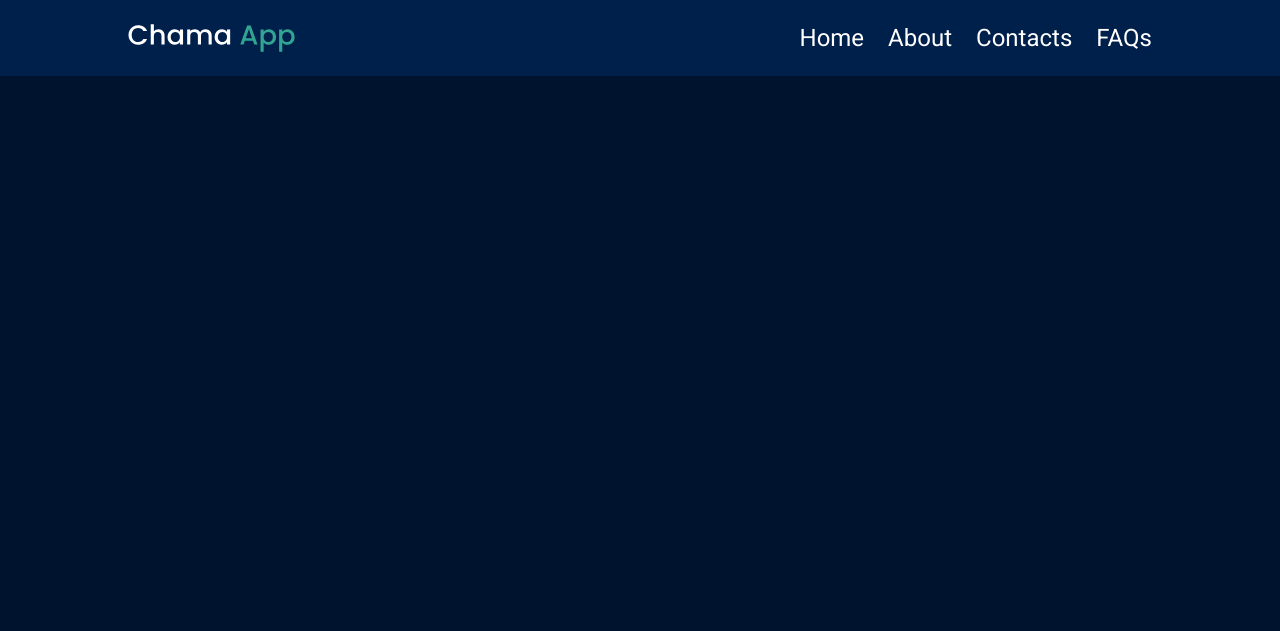
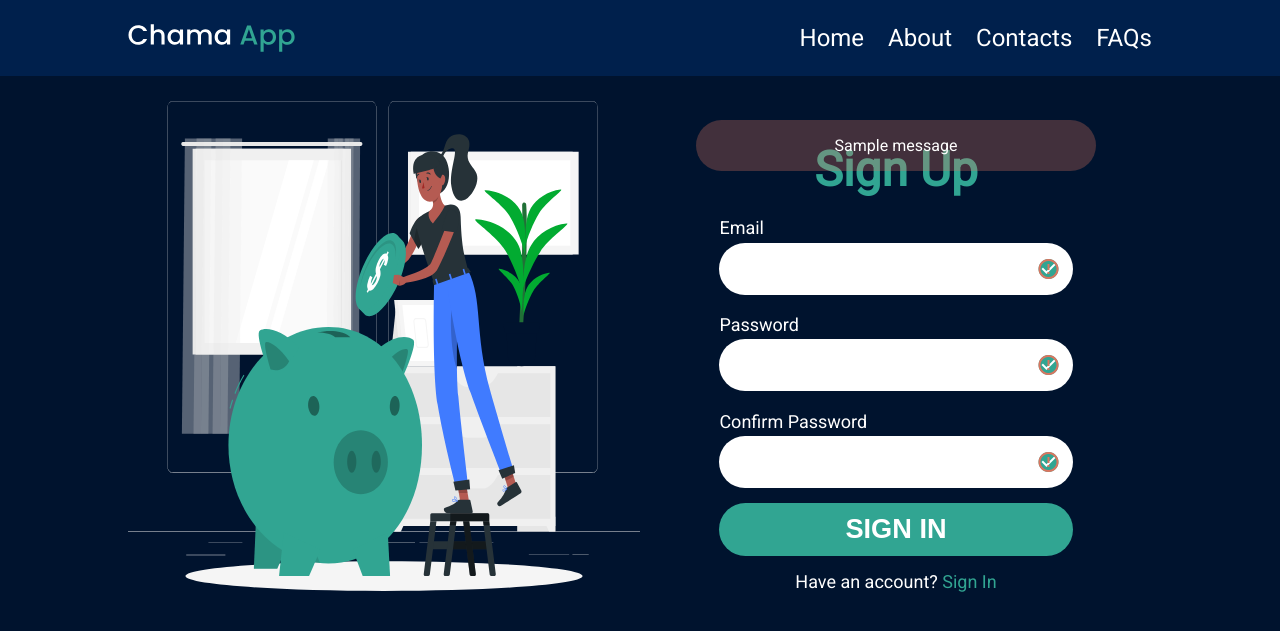
Before and after one commit to Gibson-Gichuru/Table-Banking-chama-, a Flask app: page /join in a window 1280 px wide. Shown: the top 631 px of the page. Run offline with Flask 2, Linux system fonts and the light colour scheme; tables that the repository leaves empty hold one stand-in row (values such as "Sample post"); one stand-in notice (Sample message) is shown.

Commit message:
register password reset template ui remake

```diff
--- a/app/main/form.py
+++ b/app/main/form.py
@@ -33,16 +33,6 @@ class RegistrationForm(FlaskForm):
     )
 
     password2 = PasswordField("confirm password", validators=[DataRequired()])
-
-    phonenumber = StringField("PhoneNumber", validators = [
-
-        DataRequired(),
-        Regexp(
-            "^(\+?254|0)(7)([0-9]{8})$",
-            0,
-            "Invalid Phonenumber format"
-        )
-    ])
 
     submit = SubmitField("Register")
 
--- a/app/main/views.py
+++ b/app/main/views.py
@@ -41,6 +41,7 @@ def login():
             return redirect(next)
 
         else:
+
             flash("Invalid Email or Password")
 
     return render_template('auth/login.html', form = form)
@@ -67,7 +68,6 @@ def join():
         user.email = form.email.data
         user.username = form.username.data
         user.password = form.password.data
-        user.phone_number = form.phonenumber.data
 
         db.session.add(user)
 
@@ -167,6 +167,12 @@ def unconfirmed():
     return render_template('auth/unconfirmed.html')
 
 
+@main.route('/about')
+def about():
+
+    return render_template('/main/about.html')
+
+
 @main.before_app_request
 def before_request():
 
--- a/app/static/css/styles.css
+++ b/app/static/css/styles.css
@@ -84,6 +84,27 @@ input, .btn{
     opacity: .7;
 }
 
+/* Notification element Styling */
+.notification {
+    font-size: 1rem;
+    position: absolute;
+    width: 80%;
+    max-width: 400px;
+    top:13%;
+    left: 50%;
+    transform: translateX(-50%);
+    background-color: rgba(218, 117, 95,.3);
+    padding: 1em 1em;
+    text-align: center;
+    border-radius: 100px;
+    transition: opacity 300ms ease-in-out;
+
+}
+
+.clear_notification {
+    opacity: 0;
+}
+
 /* header styling */
 header {
     position: sticky;
@@ -146,8 +167,11 @@ header .row {
     align-items: center;
 }
 .form_elements {
+
+    margin: .6em 0;
+}
+.input_group{
     position: relative;
-    margin: .6em 0;
 }
 .form_elements.row{
     justify-content: center;
@@ -157,11 +181,12 @@ header .row {
     top: 50%;
     right: .5em;
     transform: translateY(-50%);
-    opacity: 0;
+    opacity: 1;
     transition: opacity 250ms ease-in-out;
 }
 .form_input{
     margin: .1em 0;
+    font: 1.5rem;
 }
 
 /* Dynamic display styles */
@@ -206,6 +231,11 @@ main {
 }
 
 @media  (min-width:62.5rem){
+    .notification {
+        top:15%;
+        left: 70%;
+
+    }
     .main_content.row {
         align-items: center;
         justify-content: space-between;
--- a/app/static/js/app.js
+++ b/app/static/js/app.js
@@ -4,16 +4,36 @@ const menu = document.querySelector(".nav_bar");
 
 const emailField = document.querySelector("#email");
 const passwordField = document.querySelector("#password");
+const passwordField2 = document.querySelector("#password2")
 
 // Register event handlers
 menu_btn.addEventListener("click", openMenu);
 
 emailField.addEventListener("keypress", emailValidate);
-passwordField.addEventListener("keydown", passwordValidate);
+passwordField.addEventListener("keyup", passwordValidate);
+
+if(passwordField2 !== null){
+  passwordField2.addEventListener("keyup", confirmPassword);
+}
+
+
 
 // custom functions
 function openMenu() {
   menu.classList.toggle("open_nav");
+}
+
+window.setInterval(clearError, 2000);
+
+function clearError() {
+
+  let error_message = document.querySelector(".notification");
+
+  if(error_message != null){
+    error_message.classList.add('clear_notification')
+  }
+
+
 }
 
 // email validator
@@ -43,6 +63,19 @@ function passwordValidate() {
   }
 }
 
+function confirmPassword() {
+
+  if(this.value != passwordField.value){
+    notify(this, message = "Password don't  match", state = "error");
+    return
+  }
+  else{
+
+    notify(this, message = "",state = "success");
+  }
+
+
+}
 // user notification function
 
 function notify(element, message = "", state) {
--- a/app/templates/auth/register.html
+++ b/app/templates/auth/register.html
@@ -1,5 +1,68 @@
-{% extends "base.html"%}
-{% block title %}| Account Registration{% endblock %}
+{% extends "base.html"%} {% block main_content %}
+<div class="container main_content row">
+  <div class="banner">
+    <img
+      src="{{ url_for('static', filename='assets/rafiki.svg')}}"
+      alt="a lady saving money into a piggy bank"
+      class="banner_img"
+    />
+  </div>
+  <div class="form_wrapper row">
+    <h1 class="form_title accent">Sign Up</h1>
+    <form method="POST">
+      {{ form.csrf_token}}
+      <div class="form_elements">
+        <label for="email" class="small--font">Email</label>
 
-{% block main_content %}
+        <div class="input_group">
+          <span class="indicator-icons material-icons success accent">
+            check_circle
+          </span>
+          <span class="indicator-icons material-icons error">
+            error_outline
+          </span>
+          {{form.email(class="form_input", id="email")}}
+        </div>
+        <span class="error_message error--fs error"></span>
+      </div>
+      <div class="form_elements">
+        <label for="password" class="small--font">Password</label>
+
+        <div class="input_group">
+          {{form.password(class="form_input", id="password")}}
+          <span class="indicator-icons material-icons success accent">
+            check_circle
+          </span>
+          <span class="indicator-icons material-icons error">
+            error_outline
+          </span>
+        </div>
+        <span class="error_message error--fs error"></span>
+      </div>
+      <div class="form_elements">
+        <label for="password" class="small--font">Confirm Password</label>
+
+        <div class="input_group">
+          {{form.password2(class="form_input", id="password2")}}
+          <span class="indicator-icons material-icons success accent">
+            check_circle
+          </span>
+          <span class="indicator-icons material-icons error">
+            error_outline
+          </span>
+        </div>
+        <span class="error_message error--fs error"></span>
+      </div>
+
+      <div class="form_elements row">
+        <button class="btn" type="submit">Sign In</button>
+      </div>
+    </form>
+
+    <p class="small--font">
+      Have an account?
+      <a class="accent" href="{{ url_for('main.index')}}"> Sign In</a>
+    </p>
+  </div>
+</div>
 {% endblock%}
--- a/app/templates/base.html
+++ b/app/templates/base.html
@@ -29,7 +29,7 @@
         </div>
         <nav class="nav_bar">
           <ul class="nav_items">
-            <li class="nav_item"><a href="#" class="nav_link">Home</a></li>
+            <li class="nav_item"><a href="{{url_for('main.index')}}" class="nav_link">Home</a></li>
             <li class="nav_item"><a href="#" class="nav_link">About</a></li>
             <li class="nav_item"><a href="#" class="nav_link">Contacts</a></li>
             <li class="nav_item"><a href="#" class="nav_link">FAQs</a></li>
@@ -38,6 +38,18 @@
       </div>
     </header>
     <main>
+      {% with message = get_flashed_messages() %}
+      {% if message %}
+      <div class="notification">
+            <span class="notification__message">
+              {{ message[0] }}
+            </span>
+        <!-- Testing notification -->
+      </div>
+      {% else %}
+
+      {% endif %}
+      {% endwith %}
       {% block main_content %}
       {% endblock %}
     </main>
--- /dev/null
+++ b/app/templates/main/about.html
@@ -0,0 +1,4 @@
+{% extends 'base.html'%}
+{% block main_content %}
+
+{% endblock %}
--- /dev/null
+++ b/app/templates/main/home.html
@@ -0,0 +1,3 @@
+{% extends "base.html"%} {% block main_content %}
+
+{% endblock%}
```
Also changed, not shown: app/templates/auth/forgot_password.html (+28 -32 lines), app/templates/auth/login.html (+15 -8 lines).
